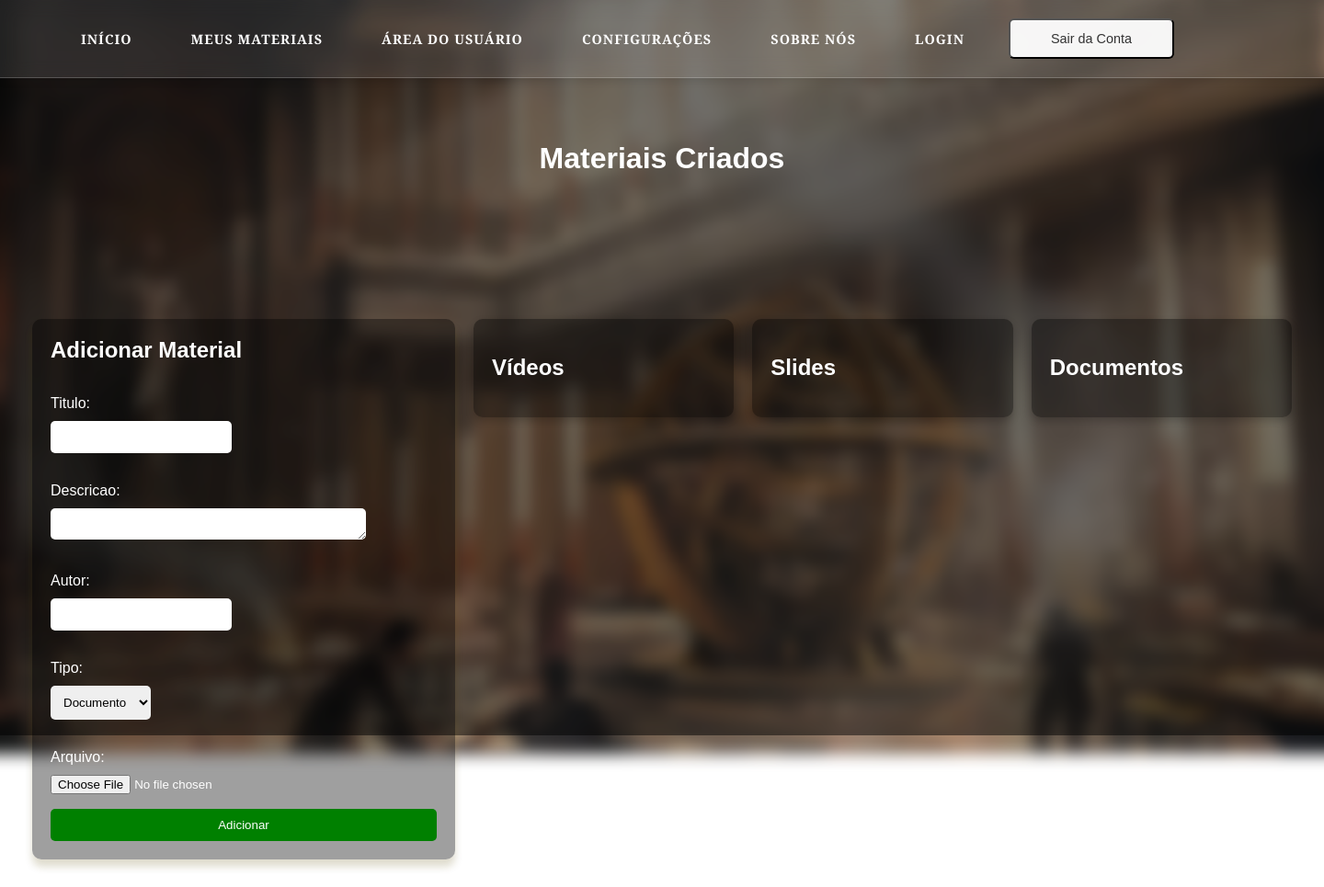
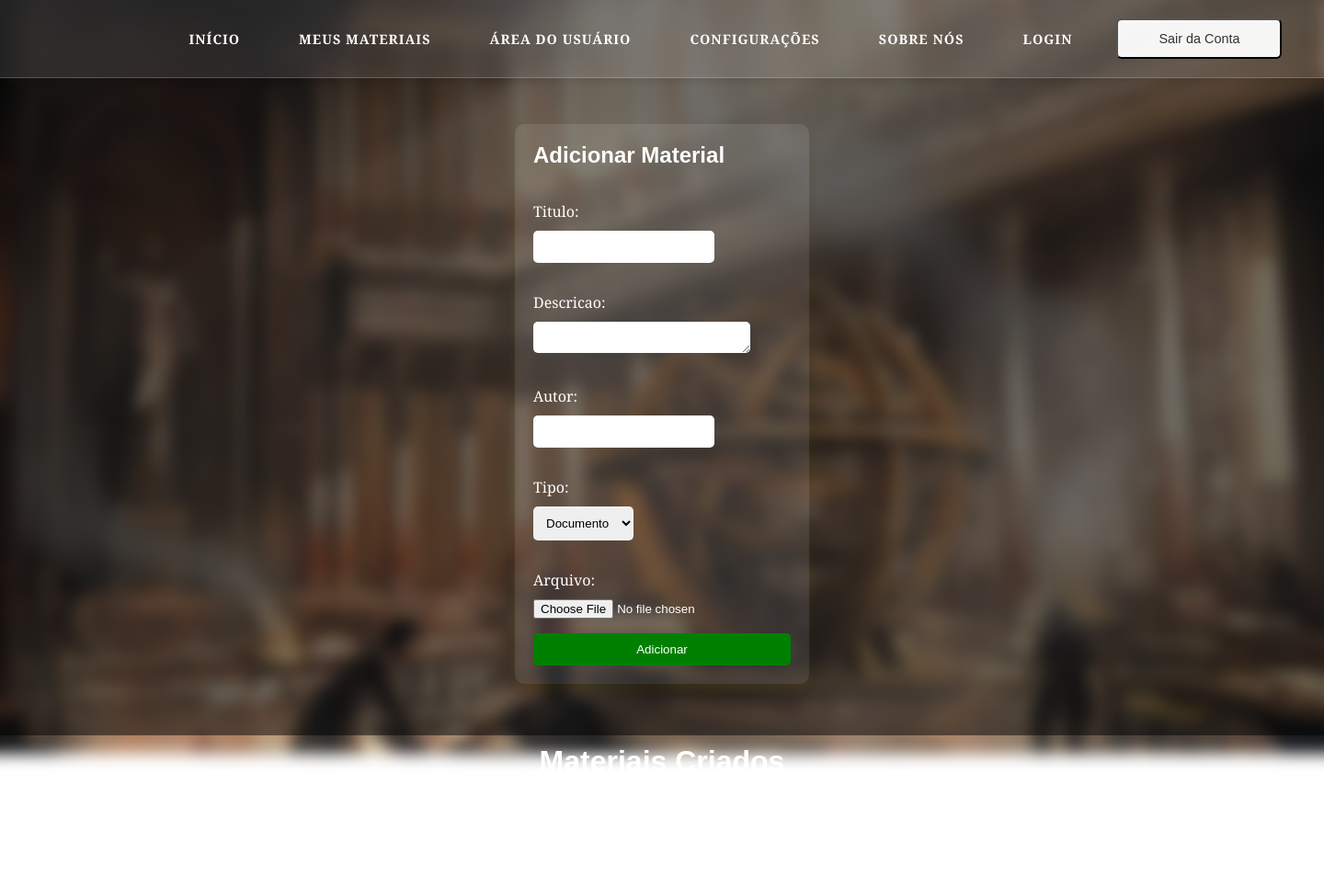
Before and after one commit to ProjetoIntegradorAle/biblioteca_virtual, a Django app: page /meus_materiais/ in a window 1440 px wide; the page is wider, and only the part inside the window is pictured. Shown: that part at 92% size. After the commit the page ends 833 px from the top of that part, so only its background shows below. Run offline with Django 5.2, Linux system fonts and the light colour scheme; data that the repository does not hold is empty; some libraries are stand-ins or nearby versions.

Commit message:
Css Corrigido

```diff
--- a/app/static/styles.css
+++ b/app/static/styles.css
@@ -1,3 +1,4 @@
+
 body {
     margin: 0;
     padding: 0;
@@ -81,7 +82,7 @@ table{
 .navbar {
     padding: 1rem 5%;
     display: flex;
-    justify-content: space-between;
+    justify-content: center;
     align-items: center;
     position: sticky;
     top: 0;
@@ -97,6 +98,7 @@ table{
 
 .navbar ul {
     list-style: none;
+    justify-content: center;
     display: flex;
     gap: 2rem;
     margin: 0;
@@ -106,6 +108,7 @@ table{
 
 .navbar li {
     text-transform: uppercase;
+    justify-content: center;
     font-size: 0.9rem;
     letter-spacing: 1px;
     position: relative;
@@ -284,9 +287,11 @@ table{
 /* Cabeçalho */
 header {
     display: flex;
-    justify-content: center;
+    justify-content: space-between; /* Distribui o espaço entre os itens */
     align-items: center;
-    padding: 10px 0;
+    padding: 10px 5%; /* Adicionei um padding lateral para evitar que os itens encostem nas bordas */
+    width: 80%; /* Defina um limite máximo de largura para o header */
+    margin: auto; /* Centraliza o header na página */
 }
 
 .search-bar {
@@ -300,7 +305,6 @@ header {
     color: #333;
 }
 
-
 /* Meus Materiais */
 .container-mat {
     display: flex;
@@ -313,19 +317,20 @@ header {
 }
 
 .add-material { /* Define o estilo da seção "Adicionar Material" */
-    background-color: rgba(0, 0, 0, 0.377);
+    background-color: rgba(255, 255, 255, 0.1);
     color: #ffffff;
     padding: 20px;
     margin: 10px;
     border-radius: 10px;
     box-shadow: 0 8px 8px rgba(94, 78, 9, 0.2);
-    width: 30%; /* Define a largura da seção "Adicionar Material" */
+    width: 20%; /* Define a largura da seção "Adicionar Material" */
     min-width: 200px; /* Define uma largura mínima para a seção */
-    justify-content: center;
+
 }
 
 .add-material label{ /* Label de adicionar material */
     color: white;
+    font-family: Georgia;
 }
 
 .add-material h2 {
@@ -417,8 +422,8 @@ header {
 /* Materiais Criados */
 
 .materiais-criados-container {
-    max-width: 1200px;
-    margin: 2rem auto;
+    width: 80%;
+    margin: auto;
     padding: 0 1rem;
 }
 
@@ -532,10 +537,6 @@ form {
         flex-direction: row;
         justify-content: flex-start;
     }
-}
-
-.login-box.alert.alert-block.alert-danger{
-    color: #000;
 }
 
 /* Login */
--- a/app/templates/base.html
+++ b/app/templates/base.html
@@ -24,7 +24,8 @@
 
 </nav>
 <body>
+
+    {% block content %}{% endblock %}
     {% block header %}{% endblock %}
-    {% block content %}{% endblock %}
 </body>
 </html>
--- a/app/templates/meus_materiais.html
+++ b/app/templates/meus_materiais.html
@@ -12,6 +12,8 @@
             <button type="submit">Adicionar</button>
         </form>
     </div>
+
+  <!--
     <div class="content-mat">
         <div class="videos">
             <h2>Vídeos</h2>
@@ -55,7 +57,7 @@
             </div>
             {% endfor %}
         </div>
-    </div>
+    </div>-->
 </main>
 {% endblock %}
 
```
Also changed, not shown: media/meus_materiais/Seneca_-_Aprenda_2x_mais_rápido_-_Google_Chrome_21_02_2025_09_05_03.png (added), media/meus_materiais/Seneca_-_Aprenda_2x_mais_rápido_-_Google_Chrome_21_02_2025_09_05_03_Njj1w2l.png (added), media/meus_materiais/contração_do_comprimento.jpg (added), 8 other files.
